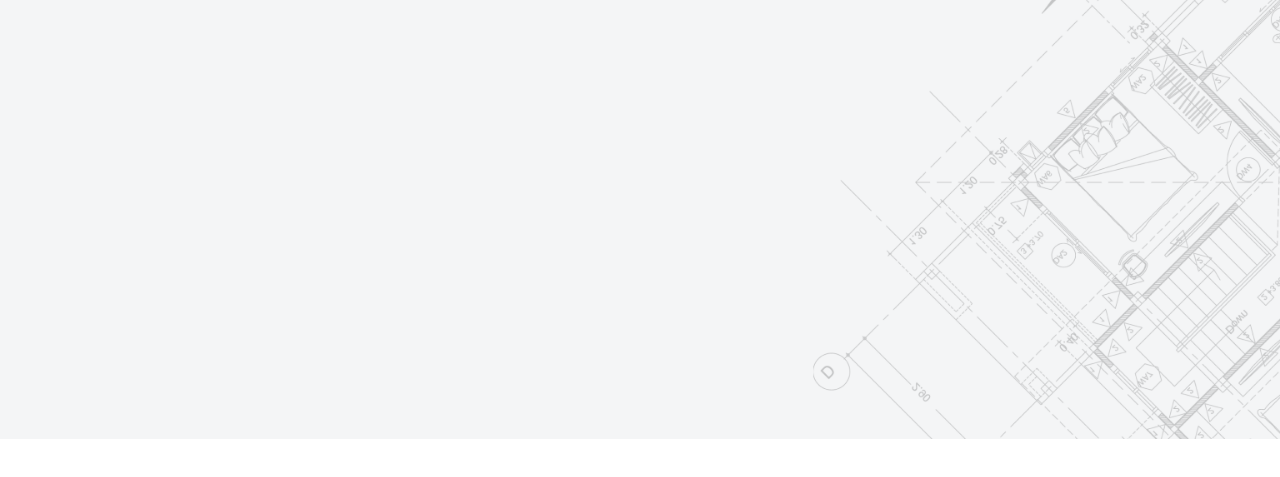
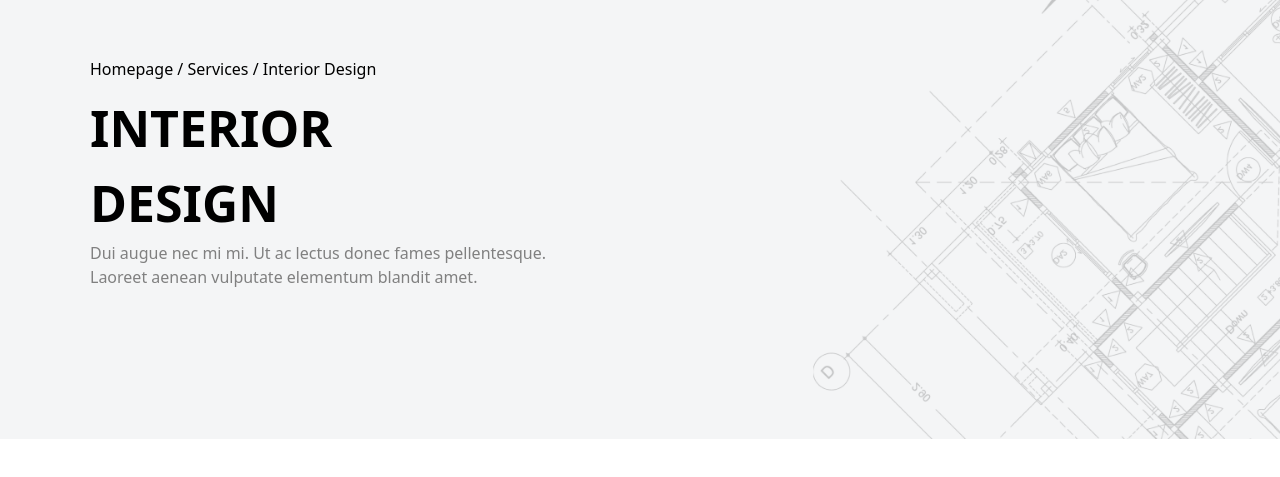
Before and after one commit to SOFTCLUB-2007/home-work-2-pupils, a website: page src/index.html in a window 1280 px wide. Shown: the part 61-538 px from the top of the page. Drawn offline with nearby package versions, Linux system fonts and the light colour scheme; files that its build step writes are made by us from their sources.

Commit message:
section by header

```diff
--- a/src/index.html
+++ b/src/index.html
@@ -7,7 +7,7 @@
 </head>
 <body>
 <header style="background-image: url(./background\ \(4\).png);" class="bg-cover bg-no-repeat h-[500px]">
-    <nav class="max-w-[1200px] m-auto lg:flex lg:justify-around lg:items-center p-[10px]">
+    <nav class="max-w-[1200px] m-auto flex justify-around items-center p-[10px]">
         <img src="logo.png" alt="">
         <ul class="lg:flex lg:gap-[20px] hidden lg:block">
             <li>About Us</li>
@@ -22,6 +22,15 @@
         </div>
         <img class="lg:hidden block" src="Group 1000001679.png" alt="">
     </nav>
+    <section class="max-w-[1200px] m-auto pt-[50px]">
+        <div class="pl-[50px]">
+            <p>Homepage / Services / Interior Design</p>
+            <h1 class="text-[50px] font-[600] pt-[10px]">INTERIOR <br>
+                DESIGN</h1>
+            <p class="text-[gray]">Dui augue nec mi mi. Ut ac lectus donec fames pellentesque. <br>
+                Laoreet aenean vulputate elementum blandit amet.</p>
+        </div>
+    </section>
 </header>
 </body>
 </html>
```
